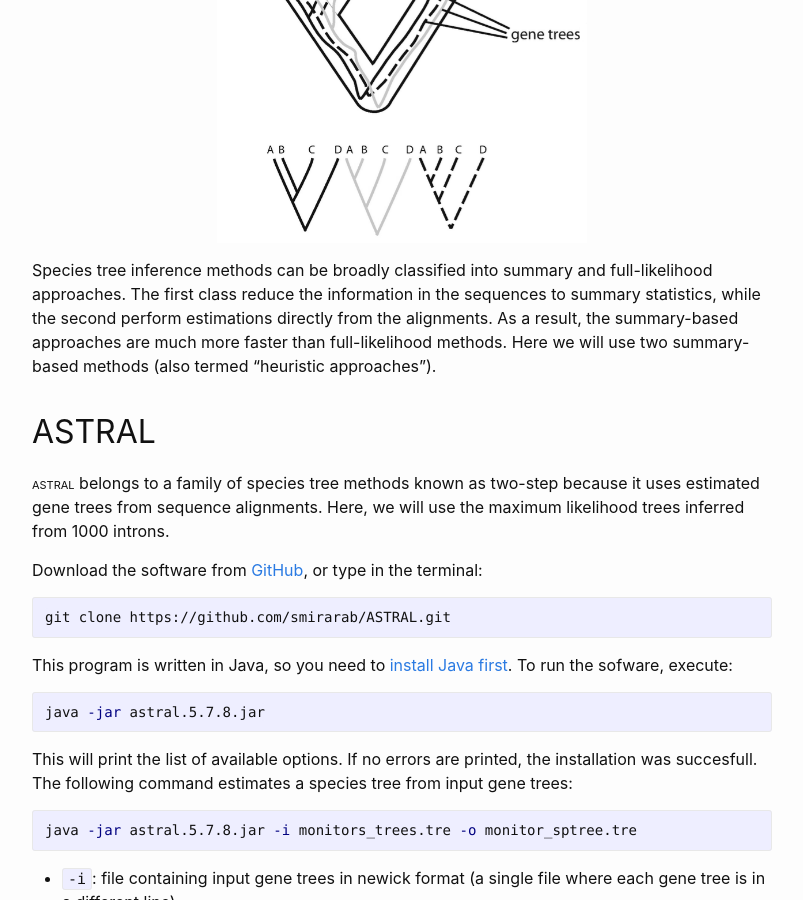
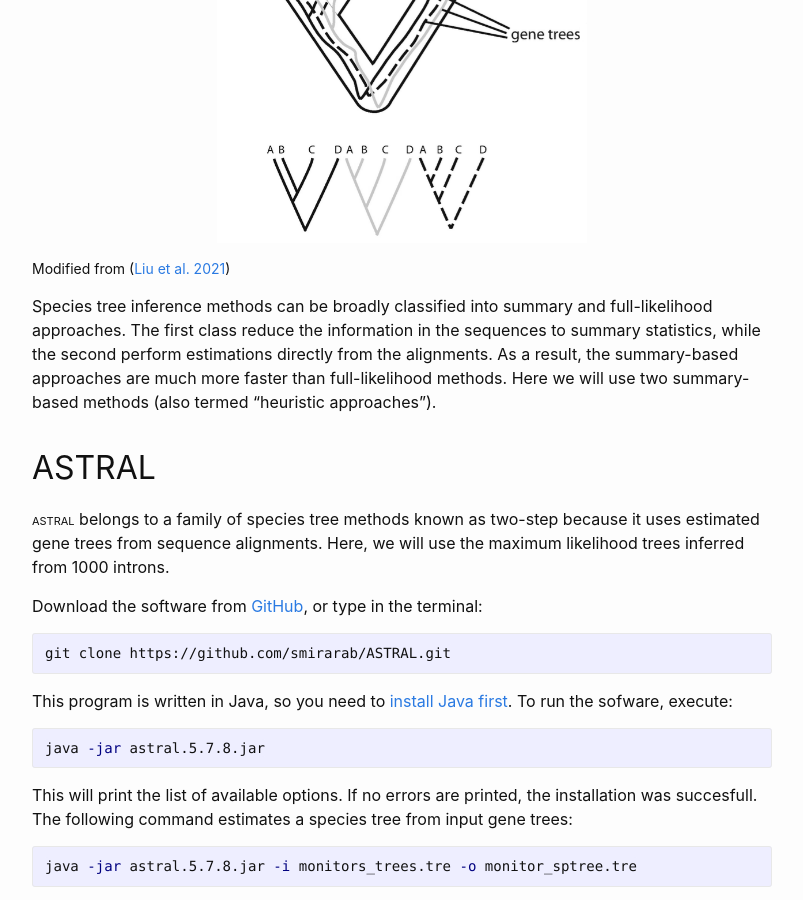
Before and after one commit to k-sanchez/workshop_networks_xcbh, a Jekyll site: the page built from 02_sptree.md, in a window 1280 px wide and 900 px high, scrolled down 501 px. Shown: the whole window, without its empty margins (238-1041 px from the left). Built offline with Jekyll 4.4.1, drawn with Linux system fonts in a browser that asks for light colours.

Commit message:
upd paup

```diff
--- a/02_sptree.md
+++ b/02_sptree.md
@@ -7,8 +7,9 @@ usemathjax: true
 
 Species tree estimation is mainly based on the multispecies coalescent model (MSC; [Liu et al. 2021](https://doi.org/10.1007/978-1-4939-9074-0_7)). This model specifies the probabilities of different gene trees that are embedded in a species trees.
 
-<p style="text-align:center;">
+<p align="center">
     <img src="./assets/MSC.png" width="50%"/>
+    <figcaption>Modified from (<a href="https://doi.org/10.1007/978-1-4939-9074-0_7">Liu et al. 2021</a>)</figcaption>
 </p>
 
 Species tree inference methods can be broadly classified into summary and full-likelihood approaches. The first class reduce the information in the sequences to summary statistics, while the second perform estimations directly from the alignments. As a result, the summary-based approaches are much more faster than full-likelihood methods. Here we will use two summary-based methods (also termed "heuristic approaches").
@@ -53,7 +54,9 @@ There are three ways to use PAUP:
 
 We will use the GUI. Open PAUP and load the file `liolaemus_snps.nex` containing the SNPs (go to <button>File</button> &rarr; `Open`). Next, define the outgroup sequence, it is `lineomaculatus`; go to <button>Data</button> &rarr; `Define outgroup` and select this taxa. To perform the SVDq analysis go to <button>Analysis</button> &rarr; `SVDQuartets`, the following window must appear:
 
-![](./assets/paup.png)
+<p align="center">
+    <img src="./assets/paup.png"/>
+</p>
 
 Select the same options and execute the analysis, it should be finish quickly.
 A species tree with support values will appear on the screen, if you want to save this tree to a file go to <button>Trees</button> &rarr; `Save trees to file` and specify a name for the file.
```
